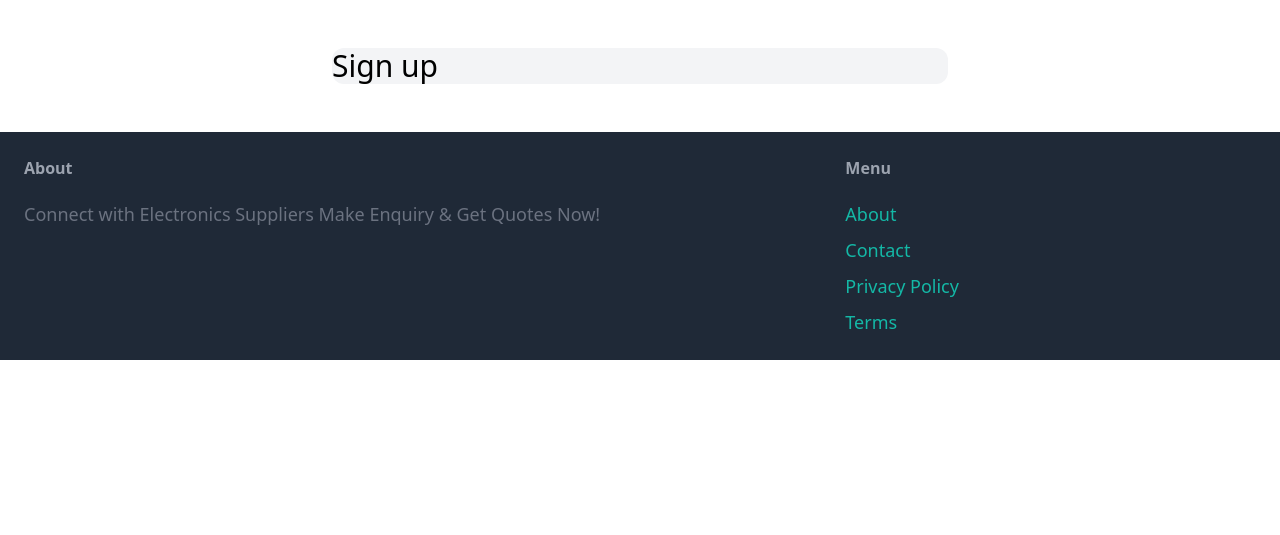
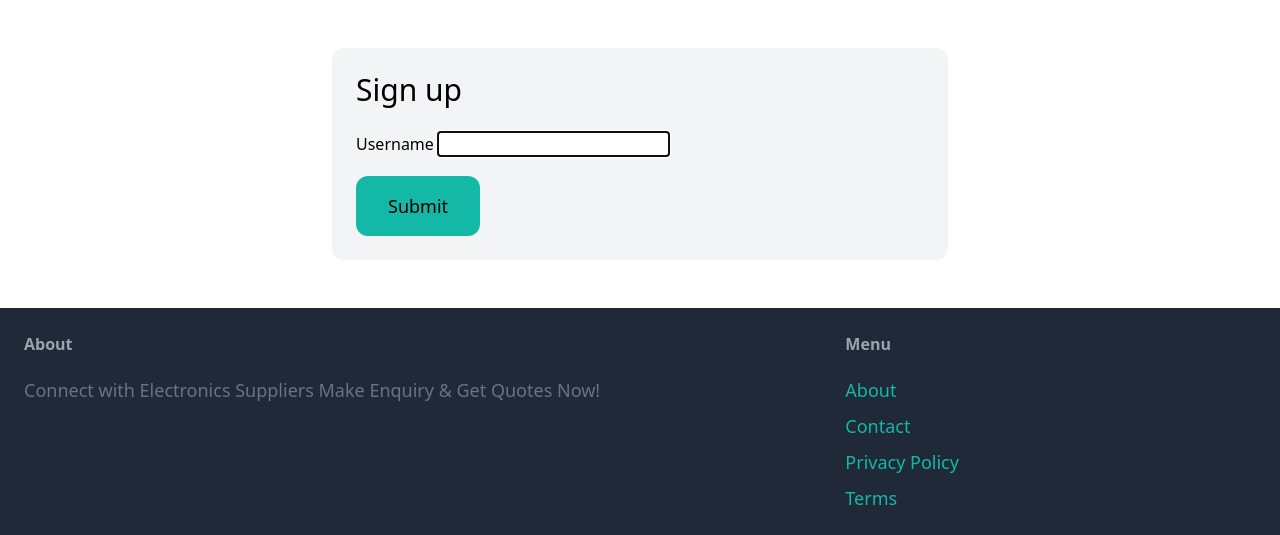
Before and after one commit to pasej5/Portfolio, a Django app: page /signup/ in a window 1280 px wide. Shown: the part 77-612 px from the top of the page. Run offline with Django 5.2, Linux system fonts and the light colour scheme; parts of the project's set-up code (start-up, migrations or seed data) failed here and were passed over; some libraries are stand-ins or nearby versions.

Commit message:
signup form

```diff
--- a/peace_online/core/templates/core/signup.html
+++ b/peace_online/core/templates/core/signup.html
@@ -1,7 +1,22 @@
 {% extends 'core/base.html' %} {% block content %}
 
-<div class="w-1/2 my-6 mx-auto bg-gray-100 rounded-xl">
+<div class="w-1/2 my-6 mx-auto p-6 bg-gray-100 rounded-xl">
   <h1 class="mb-6 text-3xl">Sign up</h1>
+
+  <form method="post" action=".">
+    {% csrf_token %} {{ form.non_field_errors }}
+
+    <div class="mb-3">
+      <label class="inline-block mb-2">Username</label>
+      {{ form.username }}
+    </div>
+
+    <button
+      class="py-4 px-8 text-lg bg-teal-500 hover:bg-teal-700 rounded-xl text white"
+    >
+      Submit
+    </button>
+  </form>
 </div>
 
 {% endblock %}
```
